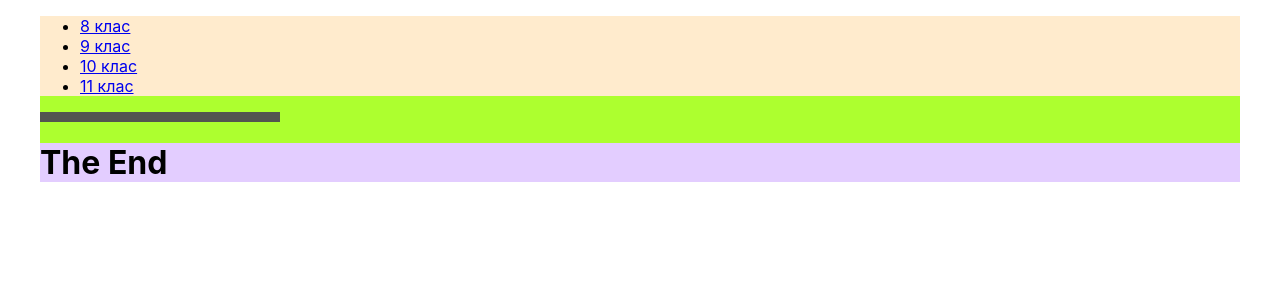
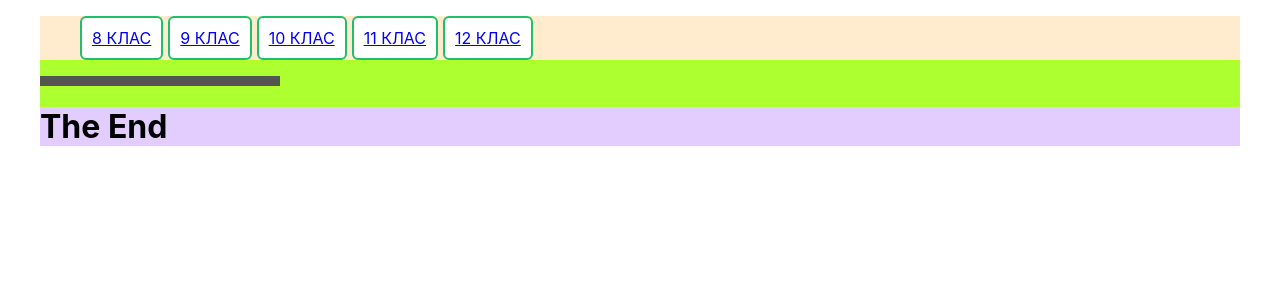
Before and after one commit to VladimirVasilev88/evaluationNotebook, a React (Create React App) app in the folder client/: page / in a window 1280 px wide. Shown: the top 300 px of the page. Built offline with nearby package versions, Linux system fonts and the light colour scheme.

Commit message:
adding Header nav style
adding Header nav style

```diff
--- a/client/src/components/Header/Header.css
+++ b/client/src/components/Header/Header.css
@@ -1,3 +1,22 @@
 #site-header{
     background-color: blanchedalmond;
 }
+
+.navButtons {
+    color: #20bf6b;
+    text-transform: uppercase;
+    background: #ffffff;
+    padding: 10px;
+    border: 2px solid #20bf6b;
+    border-radius: 6px;
+    display: inline-block;
+    transition: all 0.3s ease 0s;
+    margin-right: 5px;
+}
+
+.navButtons:hover{
+    color: #494949;
+border-radius: 50px;
+border-color: #494949;
+transition: all 0.3s ease 0s;
+}
--- a/client/src/components/Header/Header.js
+++ b/client/src/components/Header/Header.js
@@ -8,6 +8,7 @@ return(
             <li className='navButtons'><a href="#">9 клас</a></li>
             <li className='navButtons'><a href="#">10 клас</a></li>
             <li className='navButtons'><a href="#">11 клас</a></li>
+            <li className='navButtons'><a href="#">12 клас</a></li>
         </ul>
     </header>
     );
```
